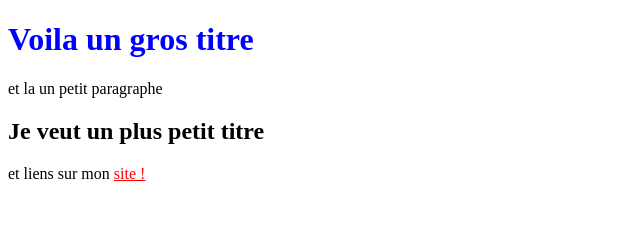
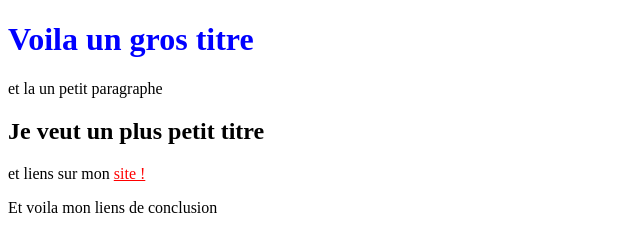
Before and after one commit to Dinatrium/openclassrooms, a plain HTML site: page index.html in a window 1280 px wide. Shown: the whole page, without its empty margins (0-640 px from the left). Drawn offline with Linux system fonts and the light colour scheme.

Commit message:
Ajoue de ma conclusion

```diff
--- a/index.html
+++ b/index.html
@@ -11,5 +11,6 @@
     	<p>et la un petit paragraphe</p>
     	<h2>Je veut un plus petit titre</h2>
     	<p>et liens sur mon <a href="http://www.mend-tech.fr">site !</a></p>
+        <p>Et voila mon liens de conclusion</p>
     </body>
 </html>
```
